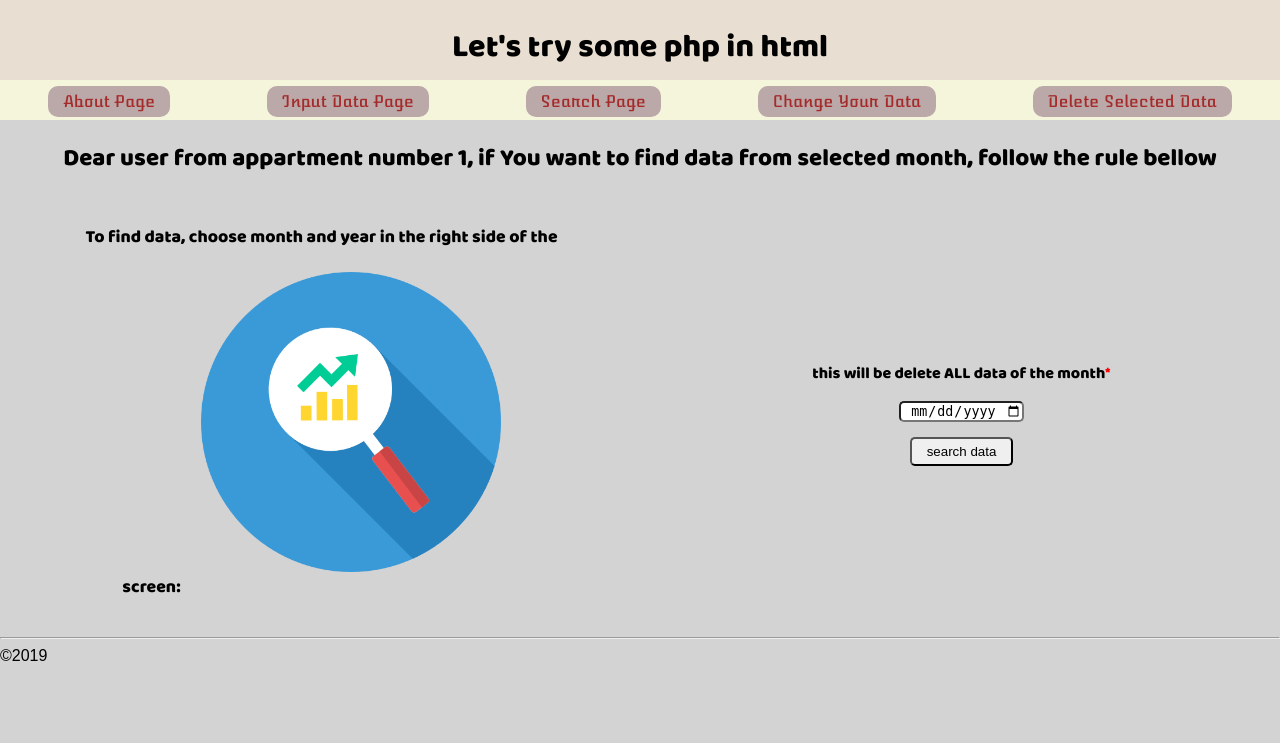
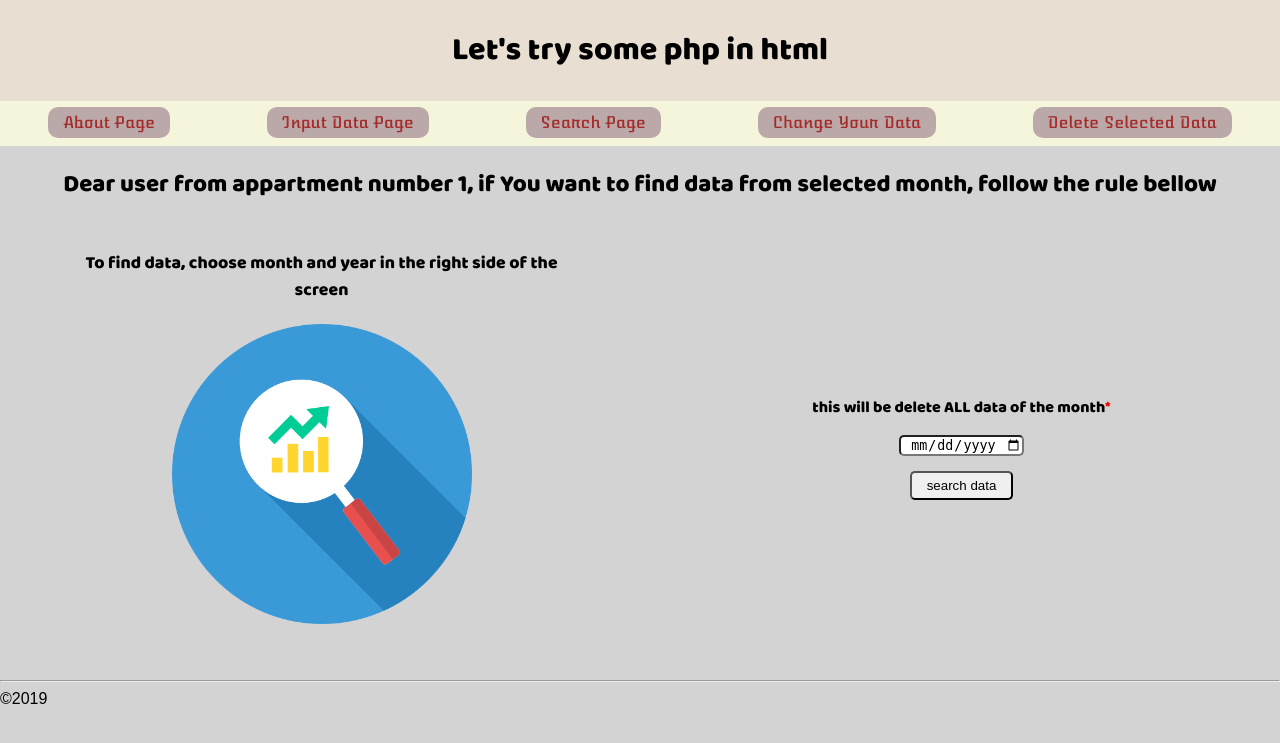
Before and after one commit to uhenGit/communal-payments, a PHP site: page /search.php in a window 1280 px wide. Shown: the top 743 px of the page. Run offline with PHP 8.4, Linux system fonts and the light colour scheme; the visitor is signed in with stand-in values (Sample User, id 1).

Commit message:
kommit 01.11.2019

```diff
--- a/delete.php
+++ b/delete.php
@@ -4,7 +4,7 @@ require 'src/header.php';
 if (isset($_SESSION['appNumber'])) {
   echo "<h2>If You want to delete data for appartment number {$_SESSION['appNumber']} from selected month, follow the rule bellow</h2>
 <div class='about'>
-  <p class='description'>To delete data, choose month and year in the right side of the screen:<img src='./img/delete.png' alt='delete'></p>
+  <p class='description'>To delete data, choose month and year in the right side of the screen <img src='./img/delete.png' alt='delete'></p>
   <form class='imgs' action='result.php' method='post'>
     <label class='require' for='del'>This action will delete ALL data of the month</label>
     <input type='date' name='del' placeholder='09.2019'>
--- a/index.php
+++ b/index.php
@@ -28,15 +28,15 @@ require './src/header.php';?>
 <?php
 if (isset($_SESSION['appNumber']) && strlen($_SESSION['appNumber'])>0) {
     //var_dump($_SESSION);
-   echo('<div class="btnWrap"><a class="delBtn" href="about.php?del=true">Change app number</a></div>');
+   echo('<div class="btnWrap"><a class="delBtn" href="index.php?del=true">Change app number</a></div>');
 }
  else {
-   echo('<form action="about.php" method="post">
+   echo('<form action="index.php" method="post">
     <label for="appNum" class="require">Enter Your appartment number</label>
     <input type="text" name="appNum" required>
     <input type="submit" value="Send">
 </form>');
 }
-var_dump(date('d')-20);
+//var_dump(date('d')-20);
 require './src/footer.php';
 ?>
--- a/search.php
+++ b/search.php
@@ -4,7 +4,7 @@ require 'src/header.php';
 if (isset($_SESSION['appNumber'])) {
   echo "<h2>Dear user from appartment number {$_SESSION['appNumber']}, if You want to find data from selected month, follow the rule bellow</h2>
 <div class='about'>
-  <p class='description'>To find data, choose month and year in the right side of the screen:<img src='./img/search.png' alt='search'></p>
+  <p class='description'>To find data, choose month and year in the right side of the screen <img src='./img/search.png' alt='search'></p>
   <form class='imgs' action='result.php' method='post'>
     <label class='require' for='find'>this will be delete ALL data of the month</label>
     <input type='date' name='find' placeholder='09.2019'>
--- a/src/style.css
+++ b/src/style.css
@@ -22,13 +22,12 @@ h4 {
   font-weight: 400;
 }
 h1 {
-  height: 10vh;
-  line-height: 3;
   margin: 0;
   background-color: #e8ded1;
+  padding: 25px 0;
 }
 .nav {
-  height: 5vh;
+  height: 45px;
   line-height: 2.8;
   background-color: rgb(245, 245, 220);
 }
@@ -72,8 +71,9 @@ h1 {
   flex-basis: 30em;
 }
 .description img {
+  display: block;
   width: 300px;
-  margin: 20px;
+  margin: 20px auto;
 }
 
 .imgs {
@@ -83,6 +83,9 @@ h1 {
   max-width: 480px;
   text-align: center;
   justify-content: center;
+  display: flex;
+  flex-direction: column;
+  align-items: center;
 }
 .imgs img {
   width: 150px;
@@ -107,12 +110,6 @@ h1 {
 
 .arr {
   background-color: white;
-}
-
-form {
-  display: flex;
-  flex-direction: column;
-  align-items: center;
 }
 .btnWrap {
   text-align: center;
```
Also changed, not shown: result.php (+27 -1 lines).
